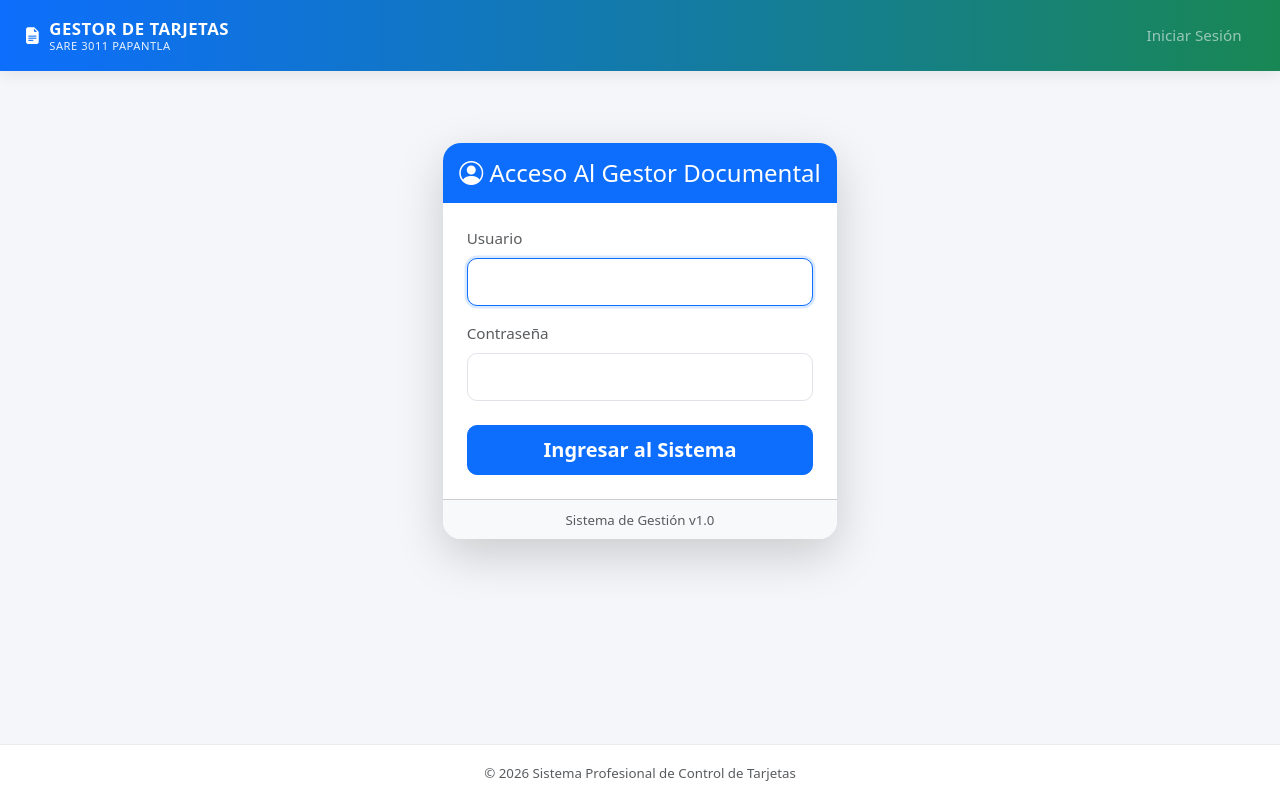
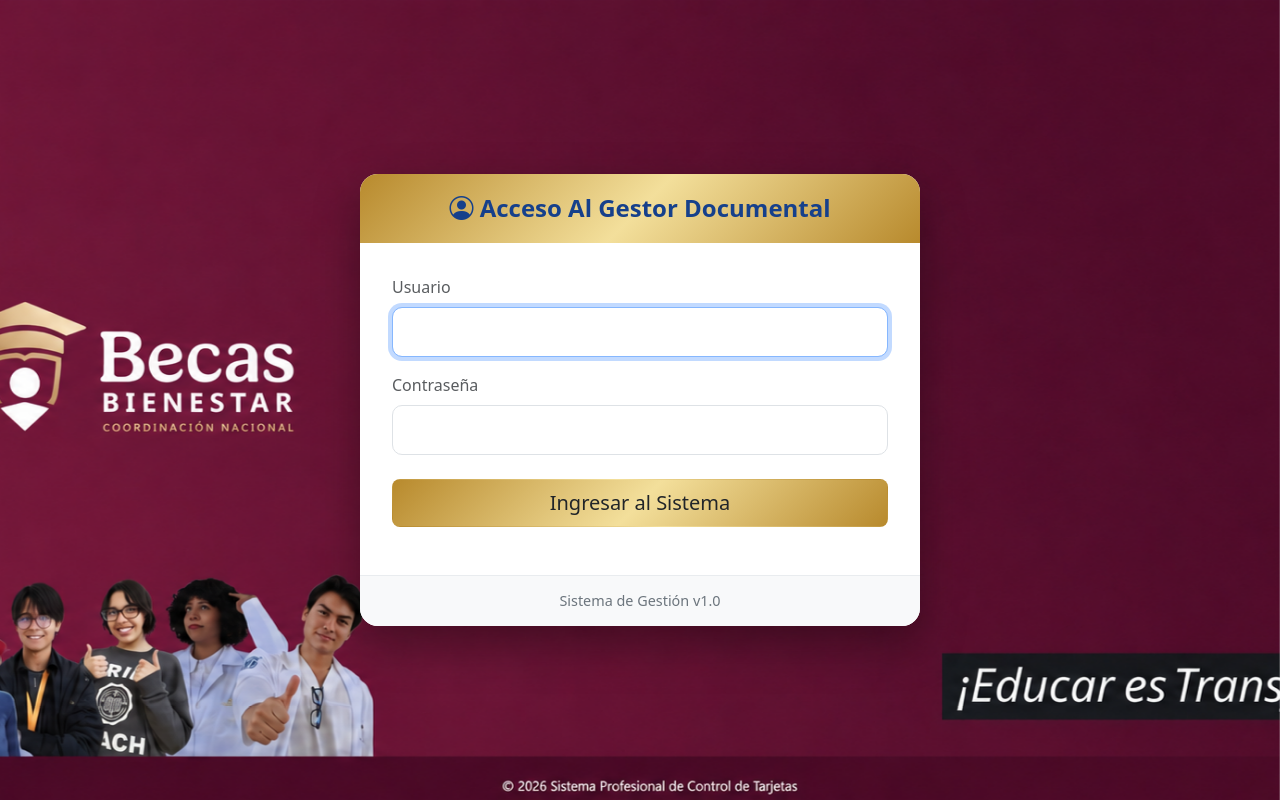
Before and after one commit to CarlosD0/gestor-documental-expedientes, a Django app: page /accounts/login/ in a window 1280 px wide. Run offline with Django 5.2, Linux system fonts and the light colour scheme; data comes from the database, SQL or seed files in the repository.

Commit message:
Mejoras visuales del sistema y login institucional

```diff
--- a/core/core/settings.py
+++ b/core/core/settings.py
@@ -88,7 +88,11 @@ USE_I18N = True
 USE_TZ = True
 
 # Static files (CSS, JavaScript, Images)
-STATIC_URL = 'static/'
+STATIC_URL = '/static/'
+
+STATICFILES_DIRS = [
+    BASE_DIR / 'static',
+]
 
 # Media files (Imágenes de portadas)
 MEDIA_URL = '/media/'
--- a/core/templates/base.html
+++ b/core/templates/base.html
@@ -452,7 +485,7 @@
     <div class="d-flex flex-column lh-sm">
 
         <span>
-            GESTOR DE TARJETAS
+            GESTOR ADMINISTRATIVO
         </span>
 
         <small style="
--- a/core/templates/registration/login.html
+++ b/core/templates/registration/login.html
@@ -1,19 +1,26 @@
-{% extends 'base.html' %}
 
-{% block title %}Iniciar Sesión{% endblock %}
+{% load static %}
+
+{% block title %}{% endblock %}
 
 {% block content %}
-<div class="row justify-content-center mt-5">
-    <div class="col-md-4">
-        <div class="card card-custom shadow-lg">
-            <div class="card-header bg-primary text-white text-center py-3">
-                <h4 class="mb-0"><i class="bi bi-person-circle"></i> Acceso Al Gestor Documental</h4>
+
+<div class="login-becas-bg">
+
+    <div class="login-card-becas">
+
+        <div class="login-card-header">
+            <h4 class="mb-0 fw-bold">
+                <i class="bi bi-person-circle"></i>
+                Acceso Al Gestor Documental
+            </h4>
         </div>
-            <div class="card-body p-4">
+
+        <div class="login-card-body">
 
             {% if form.errors %}
-                    <div class="alert alert-danger text-center mb-3">
-                        <small>Usuario o contraseña incorrectos.</small>
+                <div class="alert alert-danger text-center">
+                    Usuario o contraseña incorrectos.
                 </div>
             {% endif %}
 
@@ -22,23 +29,186 @@
 
                 <div class="mb-3">
                     <label class="form-label text-muted">Usuario</label>
-                        <input type="text" name="username" class="form-control form-control-lg" autofocus required>
+                    <input type="text"
+                           name="username"
+                           class="form-control form-control-lg"
+                           autofocus
+                           required>
                 </div>
 
                 <div class="mb-4">
                     <label class="form-label text-muted">Contraseña</label>
-                        <input type="password" name="password" class="form-control form-control-lg" required>
+                    <input type="password"
+                           name="password"
+                           class="form-control form-control-lg"
+                           required>
                 </div>
 
                 <div class="d-grid">
-                        <button type="submit" class="btn btn-primary btn-lg">Ingresar al Sistema</button>
+                    <button type="submit"
+                            class="btn btn-login-becas btn-lg">
+                        Ingresar al Sistema
+                    </button>
                 </div>
             </form>
+
         </div>
-            <div class="card-footer text-center bg-light">
-                <small class="text-muted">Sistema de Gestión v1.0</small>
+
+        <div class="login-card-footer">
+            Sistema de Gestión v1.0
         </div>
+
     </div>
+
 </div>
-</div>
+
+<style>
+
+.login-becas-bg {
+
+    width: 100vw;
+    min-height: 100vh;
+
+    background-image:
+        url("{% static 'img/login_becas_bg.png' %}");
+
+    background-size: cover;
+
+    background-position: center center;
+
+    background-repeat: no-repeat;
+
+    background-attachment: fixed;
+
+    display: flex;
+
+    justify-content: center;
+
+    align-items: center;
+
+    padding: 20px;
+
+    overflow: hidden;
+
+}
+
+.login-card-becas {
+    width: 100%;
+    max-width: 560px;
+    border-radius: 18px;
+    overflow: hidden;
+    background: #fff;
+    box-shadow: 0 18px 45px rgba(0,0,0,.35);
+}
+
+.login-card-header {
+    background: linear-gradient(135deg, #b88a2d, #f3df9b, #b88a2d);
+    color: #16408b;
+    text-align: center;
+    padding: 20px;
+}
+
+.login-card-body {
+    padding: 32px;
+}
+
+.login-card-footer {
+    text-align: center;
+    background: #f8f9fa;
+    color: #6c757d;
+    padding: 14px;
+    border-top: 1px solid #e9ecef;
+    font-size: .9rem;
+}
+
+.login-card-becas .form-control {
+    border-radius: 10px;
+    min-height: 50px;
+}
+
+.btn-login-becas {
+    background: linear-gradient(135deg, #b88a2d, #f3df9b, #b88a2d);
+    border: none;
+    color: #212529;
+    font-weight: 700;
+    border-radius: 10px;
+}
+
+.btn-login-becas:hover {
+    color: #212529;
+    transform: translateY(-1px);
+}
+
+@media (max-width: 768px) {
+    .login-becas-bg {
+        padding: 40px 15px;
+        background-position: center;
+    }
+
+    .login-card-becas {
+        max-width: 95%;
+    }
+}
+
+
+@media (max-width: 768px) {
+
+    .login-becas-bg {
+
+        background-image:
+            linear-gradient(
+                rgba(106,15,43,.55),
+                rgba(106,15,43,.55)
+            ),
+            url("{% static 'img/login_becas_bg.png' %}");
+
+        background-size: cover;
+
+        background-position: center;
+
+        background-repeat: no-repeat;
+
+        background-attachment: scroll;
+
+        padding: 20px;
+
+        align-items: center;
+
+    }
+
+    .login-card-becas {
+
+        width: 100%;
+
+        max-width: 95%;
+
+        border-radius: 18px;
+
+    }
+
+    .login-card-header h4 {
+
+        font-size: 1.3rem;
+
+    }
+
+    .login-card-body {
+
+        padding: 22px;
+
+    }
+
+    .btn-login-becas {
+
+        font-size: 1.1rem;
+
+    }
+
+}
+</style>
+
+
+<link href="https://cdn.jsdelivr.net/npm/bootstrap@5.3.0/dist/css/bootstrap.min.css" rel="stylesheet">
+<link rel="stylesheet" href="https://cdn.jsdelivr.net/npm/bootstrap-icons@1.11.0/font/bootstrap-icons.css">
+
 {% endblock %}
```
Also changed, not shown: other parts of core/templates/base.html (+33 -0 lines), core/templates/expedientes/lista_libros.html (+18 -2 lines), core/static/img/login_becas_bg.png (added). Lines whose indentation alone changed are shown as unchanged.
